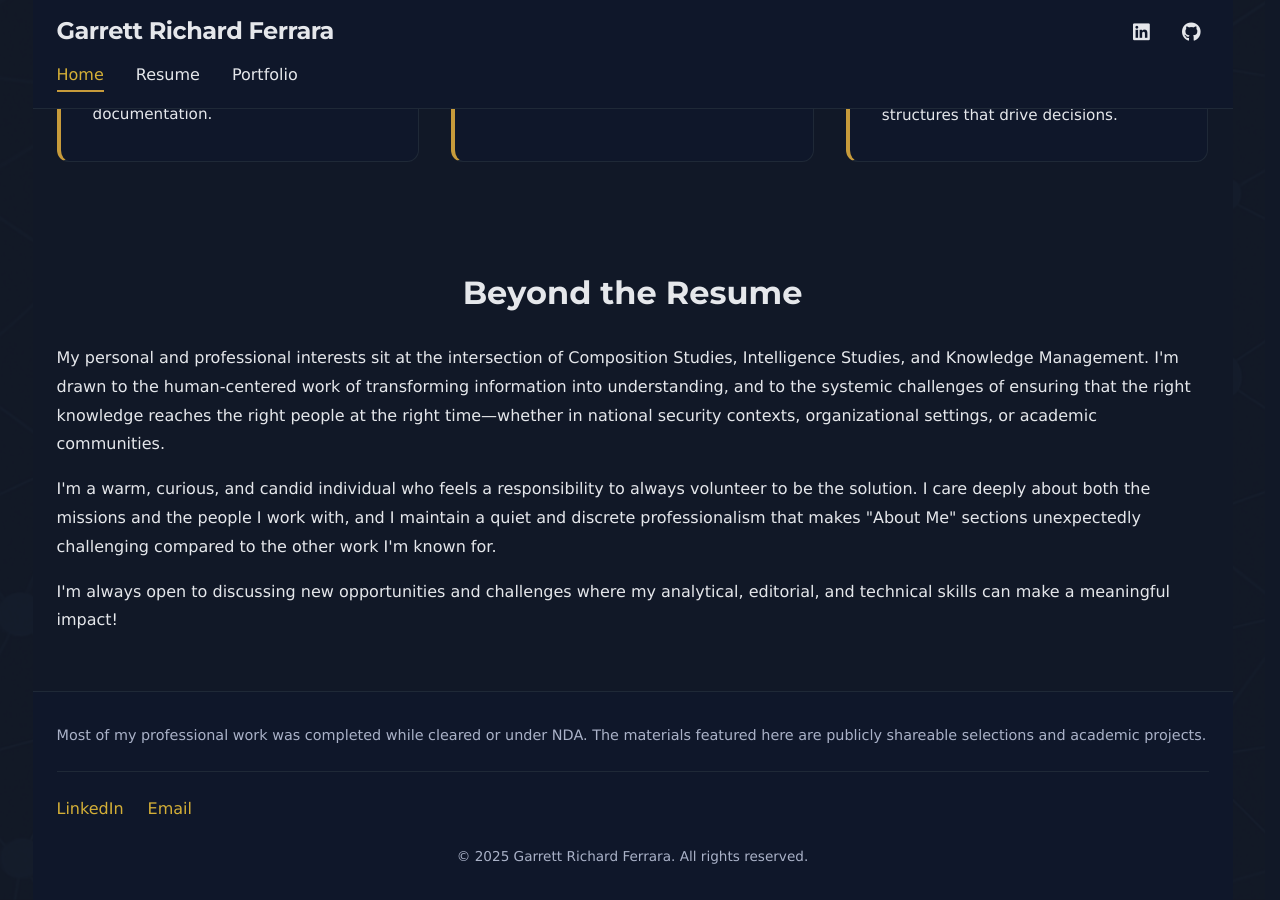
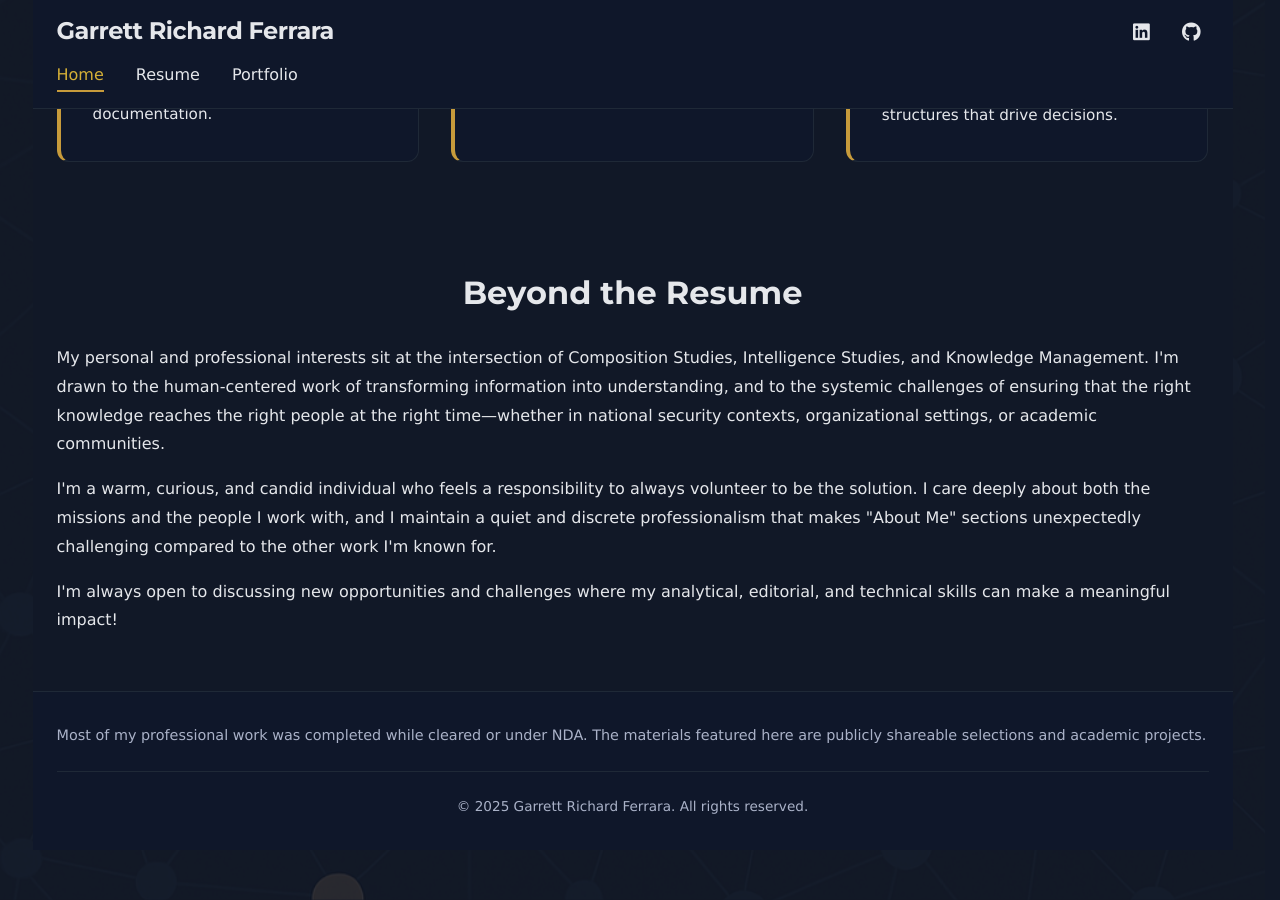
Before and after one commit to Garrett-Ferrara/garrett-ferrara.github.io, a Jekyll site: the page built from index.md, in a window 1280 px wide and 900 px high, scrolled down 1398 px. Built offline with Jekyll 4.4.1, drawn with Linux system fonts in a browser that asks for light colours; some web fonts are replaced.

Commit message:
Remove LinkedIn and Email links from footer
- Remove footer-links section entirely
- Keep only the disclaimer and copyright
- Contact options now only available via Get In Touch button on home page

🤖 Generated with Claude Code

Co-Authored-By: Claude <noreply@anthropic.com>

```diff
--- a/_includes/footer.html
+++ b/_includes/footer.html
@@ -4,17 +4,6 @@
       <p class="footer-disclaimer">{{ site.data.site.disclaimer }}</p>
     </div>
 
-    <div class="footer-links">
-      {% if site.data.site.linkedin %}
-        <a href="{{ site.data.site.linkedin }}" class="footer-link" target="_blank" rel="noopener noreferrer">LinkedIn</a>
-      {% endif %}
-
-      {% if site.data.site.email %}
-        <a href="mailto:{{ site.data.site.email }}" class="footer-link">Email</a>
-      {% else %}
-        <span class="footer-link footer-email-placeholder">[email address]</span>
-      {% endif %}
-    </div>
 
     <div class="footer-credit">
       <p>&copy; {{ site.time | date: "%Y" }} {{ site.data.site.name }}. All rights reserved.</p>
```
